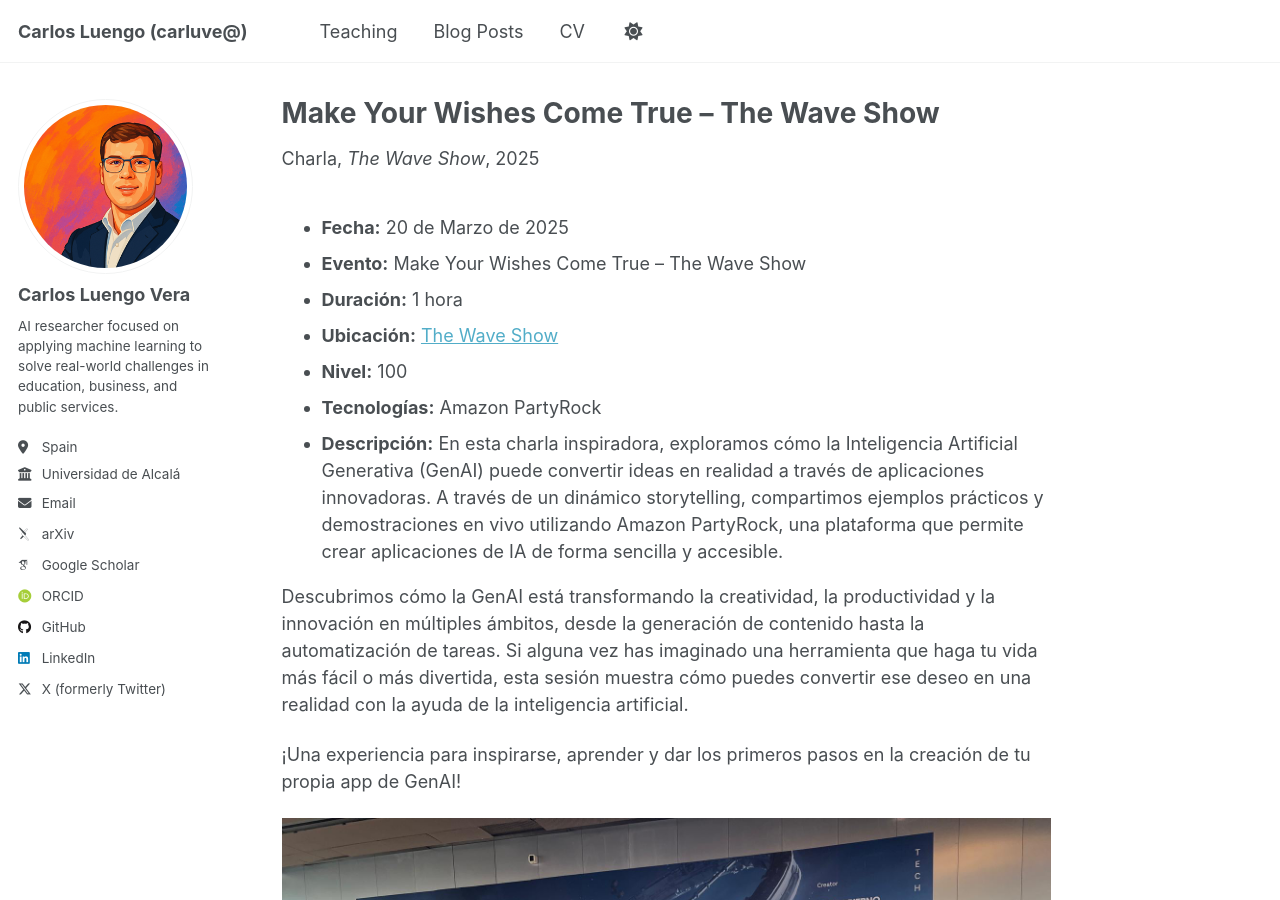
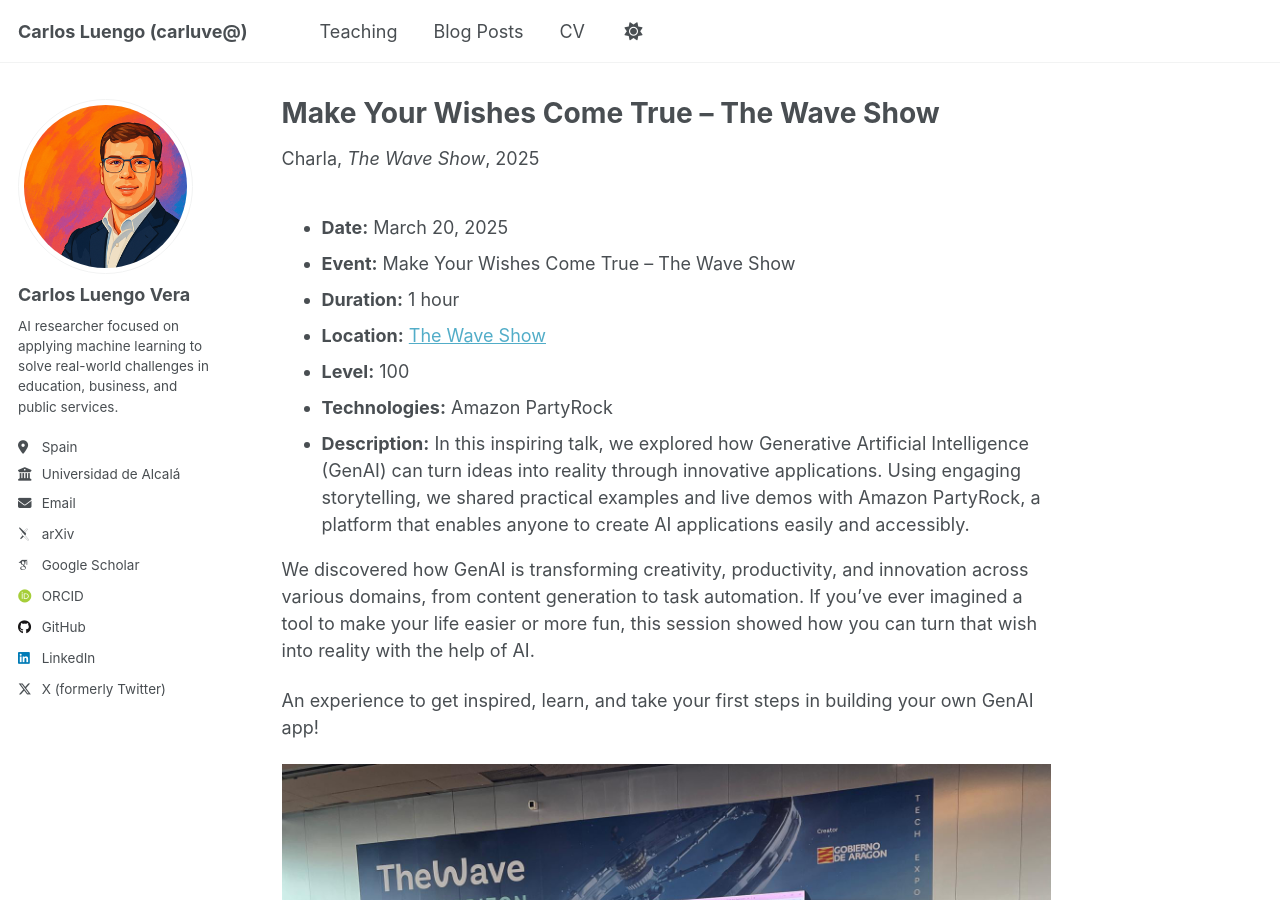
Before and after one commit to Carluve/carluve.github.io, a Jekyll site: the page built from _teaching/2015-spring-teaching-4.md, in a window 1280 px wide and 900 px high. Built offline with Jekyll 4.4.1, drawn with Linux system fonts in a browser that asks for light colours; some web fonts are replaced.

Commit message:
dates update april 2025

```diff
--- a/_teaching/2015-spring-teaching-4.md
+++ b/_teaching/2015-spring-teaching-4.md
@@ -11,16 +11,16 @@
 technologies: ["Amazon PartyRock"]
 ---
 
-- **Fecha:** 20 de Marzo de 2025
-- **Evento:** Make Your Wishes Come True – The Wave Show
-- **Duración:** 1 hora
-- **Ubicación:** [The Wave Show](https://waveshow.es/)
-- **Nivel:** 100
-- **Tecnologías:** Amazon PartyRock
-- **Descripción:** En esta charla inspiradora, exploramos cómo la Inteligencia Artificial Generativa (GenAI) puede convertir ideas en realidad a través de aplicaciones innovadoras. A través de un dinámico storytelling, compartimos ejemplos prácticos y demostraciones en vivo utilizando Amazon PartyRock, una plataforma que permite crear aplicaciones de IA de forma sencilla y accesible.
+- **Date:** March 20, 2025
+- **Event:** Make Your Wishes Come True – The Wave Show
+- **Duration:** 1 hour
+- **Location:** [The Wave Show](https://waveshow.es/)
+- **Level:** 100
+- **Technologies:** Amazon PartyRock
+- **Description:** In this inspiring talk, we explored how Generative Artificial Intelligence (GenAI) can turn ideas into reality through innovative applications. Using engaging storytelling, we shared practical examples and live demos with Amazon PartyRock, a platform that enables anyone to create AI applications easily and accessibly.
 
-Descubrimos cómo la GenAI está transformando la creatividad, la productividad y la innovación en múltiples ámbitos, desde la generación de contenido hasta la automatización de tareas. Si alguna vez has imaginado una herramienta que haga tu vida más fácil o más divertida, esta sesión muestra cómo puedes convertir ese deseo en una realidad con la ayuda de la inteligencia artificial.
+We discovered how GenAI is transforming creativity, productivity, and innovation across various domains, from content generation to task automation. If you’ve ever imagined a tool to make your life easier or more fun, this session showed how you can turn that wish into reality with the help of AI.
 
-¡Una experiencia para inspirarse, aprender y dar los primeros pasos en la creación de tu propia app de GenAI!
+An experience to get inspired, learn, and take your first steps in building your own GenAI app!
 
-![The Wave Show - Foto](/images/teaching/202503_thewave.JPG)
+![The Wave Show - Photo](/images/teaching/202503_thewave.JPG)
```
Also changed, not shown: _publications/2009-10-01-paper-title-number-1.md (+4 -3 lines), _publications/2010-10-01-paper-title-number-2.md (+2 -2 lines), _teaching/2014-spring-teaching-1.md (+9 -9 lines), _teaching/2015-spring-teaching-2.md (+9 -9 lines), _teaching/2015-spring-teaching-3.md (+9 -9 lines).
